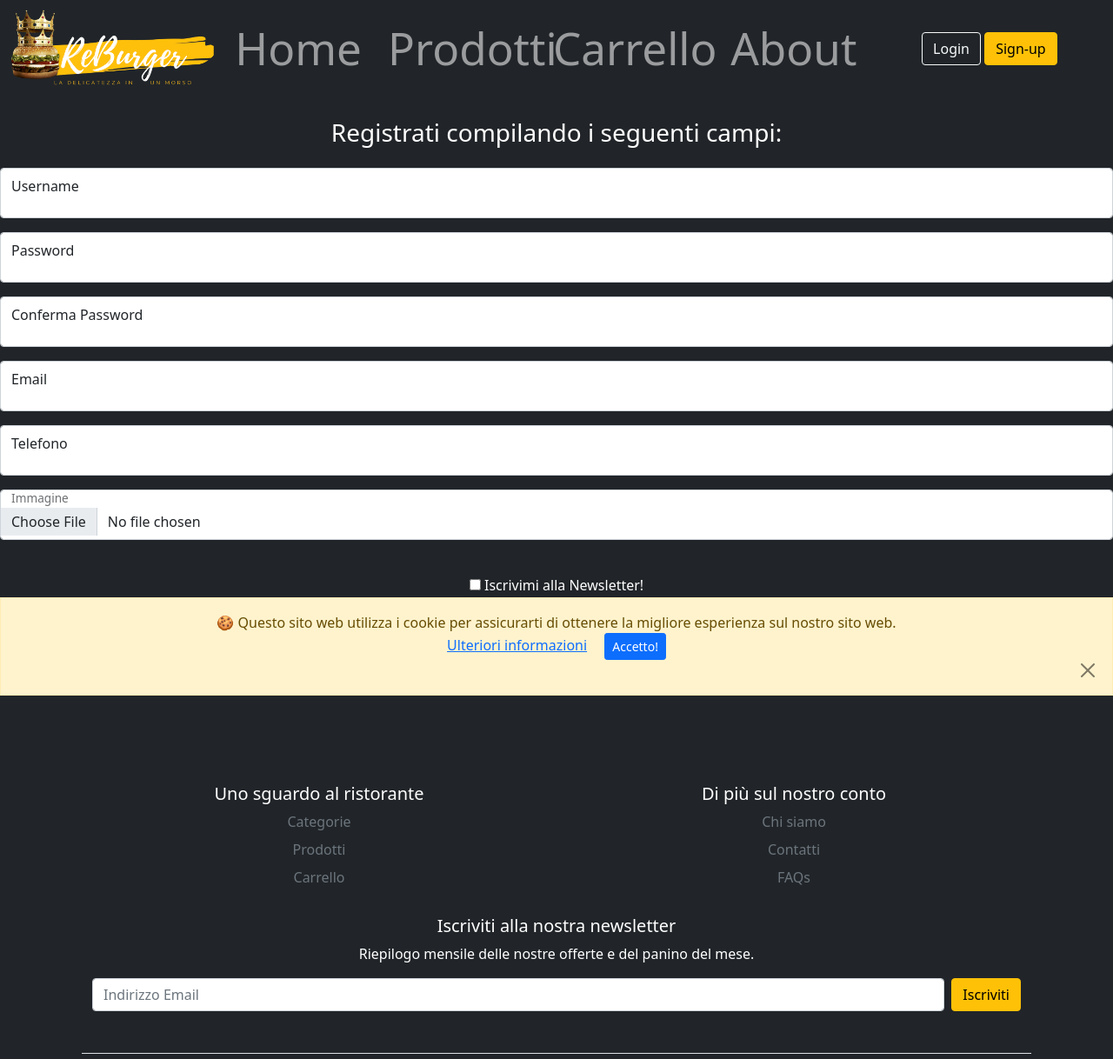
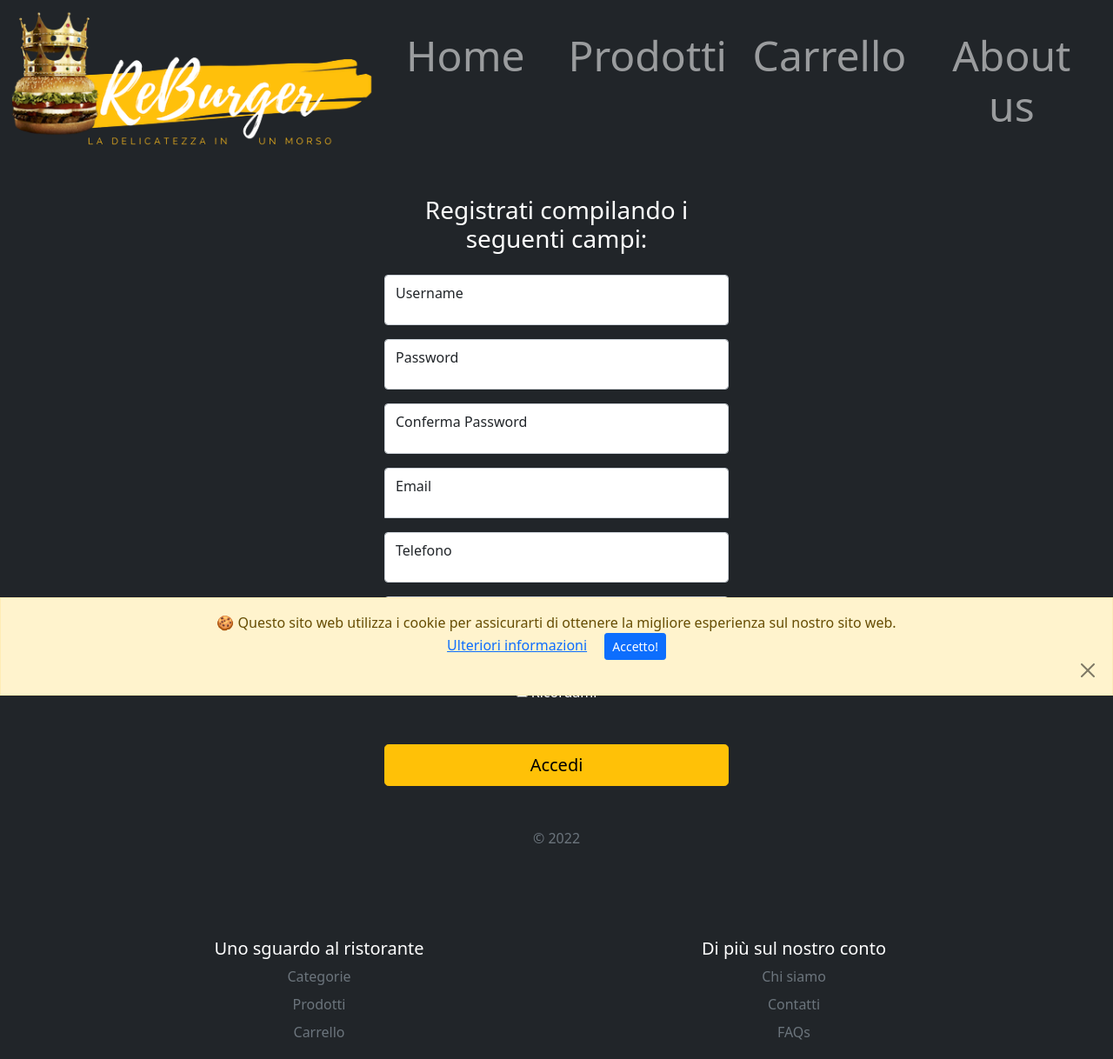
Before and after one commit to 7VaGe/ReBurger, a PHP site: template template/signup.php in a window 1280 px wide. Shown: the top 1218 px of the page at 87% size. Run offline with PHP 8.4, Linux system fonts and the light colour scheme; the template is opened without the code that fills it, so the values that code supplies are empty; some libraries are stand-ins or nearby versions.

Commit message:
BugFix signup
Modifica significativa al signup, inclusione di un file utility in php per la creazione dinamica del copyright, e dell'anno corrente, visualizzazione del footer, in seguito creazione di un file per la creazione del footer per riusabilitá di codice.

```diff
--- a/template/signup.php
+++ b/template/signup.php
@@ -1,8 +1,11 @@
+<?php require_once 'utilityFunctions.php'?>
+
 <!DOCTYPE html>
 <html lang="it">
     <head>
             <link href="https://cdn.jsdelivr.net/npm/bootstrap@5.1.3/dist/css/bootstrap.min.css" rel="stylesheet" integrity="sha384-1BmE4kWBq78iYhFldvKuhfTAU6auU8tT94WrHftjDbrCEXSU1oBoqyl2QvZ6jIW3" crossorigin="anonymous">
             <link id="css_link" rel="stylesheet" type="text/css" href="../css/styleSmartphone.css" />
+            <link rel="stylesheet" href="https://cdn.jsdelivr.net/npm/bootstrap-icons@1.8.1/font/bootstrap-icons.css">
             <meta name="viewport" content="width=device-width, initial-scale=1" />
             <script src="https://cdn.jsdelivr.net/npm/bootstrap@5.1.3/dist/js/bootstrap.bundle.min.js"></script>
             <script
@@ -11,8 +14,6 @@
               crossorigin="anonymous"></script>
             <script src="http://ajax.googleapis.com/ajax/libs/jquery/1.3/jquery.min.js" type="text/javascript"></script>
             <script src="https://ajax.googleapis.com/ajax/libs/jquery/1.12.4/jquery.min.js"></script>
-            <script src="https://kit.fontawesome.com/c62994c39a.js" crossorigin="anonymous"></script>
-
         <title>ReBurger</title>
     </head>
 <body class="bg-dark">
@@ -26,81 +27,76 @@
 </div>
 <header class="bg-dark text-white d-md-none d-lg-none d-xl-block d-s-none">
 <nav class="navbar navbar-expand-sm bg-dark navbar-dark">
-  <div class="col-12 container-fluid justify-content-sm-center">
-    <img class="col justify-content-lg-start overflow-hidden" src="../img/Logo2.png" alt="ReBurger Logo" onclick='window.location="base.php"'/>
-    <button class="col navbar-toggler ms-5" type="button" data-bs-toggle="collapse" data-bs-target="#collapsibleNavbar">
+  <div class="col-12 container-fluid">
+    <img class="col-4 justify-content-lg-start" src="../img/Logo2.png" alt="ReBurger Logo" onclick='window.location="base.php"'/>
+    <button class="col-2 navbar-toggler" type="button" data-bs-toggle="collapse" data-bs-target="#collapsibleNavbar">
       <span class="navbar-toggler-icon"></span>
     </button>
-    <div class="container-mb col-5 collapse navbar-collapse" id="collapsibleNavbar">
-    <ul class="col-12 navbar-nav text-center"style="font-size:4vw;">
-        <li class="nav-item col-sm-3">
+    <div class="container-mb justify-content-center col-5 collapse navbar-collapse" id="collapsibleNavbar">
+      <ul class=" col-12 navbar-nav text-center display-5">
+        <li class="nav-item col-3">
           <a class="nav-link" href="../template/base.php">Home</a>
         </li>
-        <li class="nav-item col-sm-3 ">
+        <li class="nav-item col-3">
           <a class="nav-link" href="#">Prodotti</a>
         </li>
-        <li class="nav-item col-sm-3">
+        <li class="nav-item col-3">
           <a class="nav-link" href="#">Carrello</a>
         </li>
-        <li class="nav-item col-sm-3">
-          <a class="nav-link" href="#">About</a>
+        <li class="nav-item col-3">
+          <a class="nav-link" href="#">About us</a>
         </li>
       </ul>
     </div>
-    <div class="container text-lg-center text-sm-end col  d-none d-md-block">
-          <button type="button" class="btn btn-outline-light" onclick='window.location="login.php"'>Login</button>
-          <button type="button" class="btn btn-warning my-2">Sign-up</button></div>
                  </div>
             </div>
       </div>
     </nav>
 </header>
-<main class="text-center form-singin">
+<main class="text-center form-signin">
   <form>
   <img class="my-5 mb-4 d-xl-none" src="../img/Logo2.png" onclick='window.location="base.php"' alt="" width="280" height="150"/>
     <h1 class=" my-4 h3 mb-3 text-center text-white fw-normal">Registrati compilando i seguenti campi:</h1>
+    <div class="container-lg">
       <?php
             $userDataRegistration = ["Username"  => "text", "Password"=> "password", "Conferma Password"=> "password", "Email" => "email", "Telefono" => "tel", "Immagine"=> "file"];
+            $msgDataInvalid =["testo" => "Riempi questo campo", "password" => "Inserisci almeno 8 caratteri, tra cui un carattere speciale, un numero e una lettera maiuscola", "tel"=> "Inserisci un numero valido di 10 cifre"];
             foreach ($userDataRegistration as $data => $type):
      ?>
   <div class="form-floating d-flex">
-          <input type="<?=$type?>" class="form-control my-2" id="floatingInput" placeholder="nameExample" required/>
+          <input type="<?=$type?>" class="form-control my-2" id="floatingInput<?= $data?>" placeholder="nameExample" required/> <!-- oninvalid="this.setCustomValidity('cambia messaggio')" puoi cambiare il messaggio d'errore-->
           <label for="floatingInput"><?= $data?></label>
   </div>
 <?php endforeach;?>
     <div class="container d-flex justify-content-center my-3 py-3">
        <div class="checkbox mb-3">
       <label class="text-white">
-        <input type="checkbox" value="newsletter"/> Iscrivimi alla Newsletter!
+        <input type="checkbox" value="remember-me"> Ricordami
       </label>
 
       <button id="toggle-password" type="button" class="btn-sm btn-warning mx-4 d-none"><i id="eyeIcon"class="bi bi-eye-slash"></i>
     </div>
     </div>
 
-    <button class="w-100 btn btn-lg btn-warning" type="submit">Registrati</button>
-    <p class="mt-5 mb-3 text-muted"><?= createCopyright() ?></p>
+    <button class="w-100 btn btn-lg btn-warning" type="submit">Accedi</button>
+    <p class="mt-5 mb-3 text-muted"><?=createCopyright()?></p>  <!-- includendo il file dove ho le mie funzioni, riesco ad usarle. -->
 
     </form>
   </main>
+  </div>
+</div>
 
-
-
-<button class="btn position-fixed btn-outline-warning " onclick="goTop()" id="topBtn" title="Go top">↑</button>
-
+  <button class="btn position-fixed btn-outline-warning" onclick="goTop()" id="topBtn" title="Go top">↑</button>
 
 
 <!-- Javascript-->
         <script src="../script/cookies.js"></script>
-        <!-- <script src="../script/formLoginAnimation.js"></script>  -->
+
         <script src="../script/script.js"></script>
         <script src="../script/utilities.js"></script>
         <script src="../script/showpwd.js"></script>
     </body>
 <!-- footer qui -->
-
-
-
 <div class="container-md justify-content-center">
   <footer class="py-5 m-4 text-center text-white">
         <div class="row">
```
Lines whose indentation alone changed are shown as unchanged.
